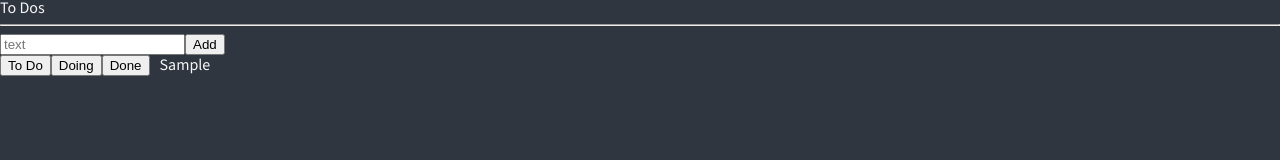
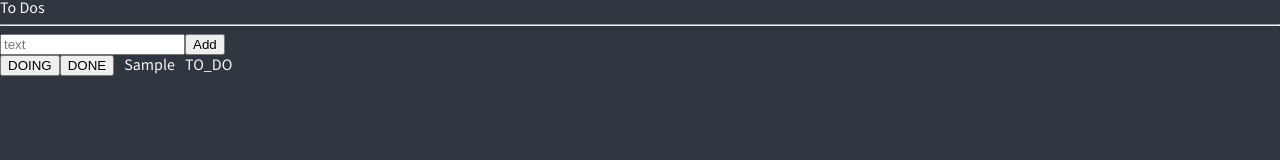
Before and after one commit to ICE0208/react-master-class, a React (Create React App) app: page / in a window 1280 px wide. Both pictures are taken after typing "Sample" into the empty fields and a click on the button "Add". Shown: the top 160 px of the page. Built offline with nearby package versions, Linux system fonts and the light colour scheme.

Commit message:
(#6.14) Immutability part One

```diff
--- a/src/components/ToDo.tsx
+++ b/src/components/ToDo.tsx
@@ -1,12 +1,31 @@
-import { IToDo } from "../atoms";
+import { useSetRecoilState } from "recoil";
+import { IToDo, toDoState } from "../atoms";
 
-function ToDo({ text }: IToDo) {
+function ToDo({ text, category, id }: IToDo) {
+  const setToDos = useSetRecoilState(toDoState);
+  const OnClick = (newCategory: IToDo["category"]) => {
+    setToDos((oldToDos) => {
+      const targetIndex = oldToDos.findIndex((toDo) => toDo.id === id);
+      const oldTodo = oldToDos[targetIndex];
+      const newToDo = { ...oldTodo, category: newCategory };
+      const newToDos = [...oldToDos];
+      newToDos[targetIndex] = newToDo;
+      return newToDos;
+    });
+  };
   return (
     <li>
-      <button>To Do</button>
-      <button>Doing</button>
-      <button>Done</button>
+      {category !== "TO_DO" && (
+        <button onClick={() => OnClick("TO_DO")}>To Do</button>
+      )}
+      {category !== "DOING" && (
+        <button onClick={() => OnClick("DOING")}>DOING</button>
+      )}
+      {category !== "DONE" && (
+        <button onClick={() => OnClick("DONE")}>DONE</button>
+      )}
       <span style={{ marginLeft: "10px" }}>{text}</span>
+      <span style={{ marginLeft: "10px" }}>{category}</span>
     </li>
   );
 }
```
